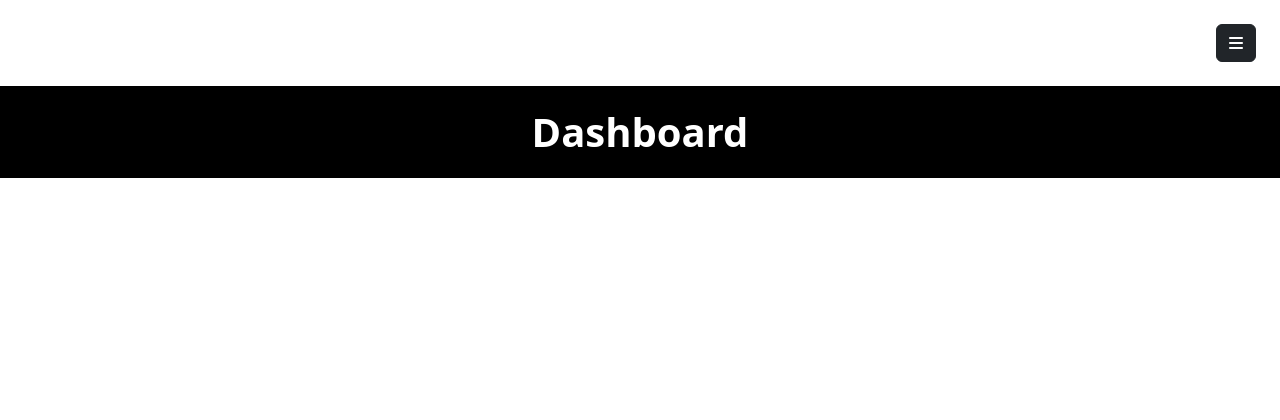
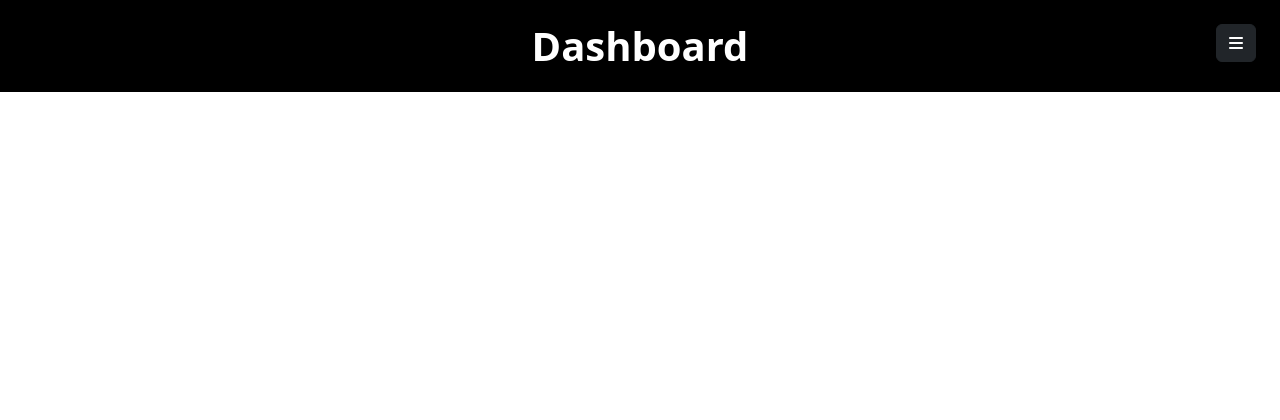
Before and after one commit to nhat191024/PetShop, a PHP site: page /?action=admin in a window 1280 px wide. Shown: the top 420 px of the page. Run offline with PHP 8.4, Linux system fonts and the light colour scheme; some libraries are stand-ins or nearby versions.

Commit message:
Fix: open nav button no longer takes up main site space

```diff
--- a/src/admin/views/components/sideNav.php
+++ b/src/admin/views/components/sideNav.php
@@ -30,6 +30,6 @@
     </div>
 </div>
 
-<button class="btn btn-dark float-end m-4 " data-bs-toggle="offcanvas" data-bs-target="#offcanvas" role="button">
+<button class="btn btn-dark position-absolute end-0 m-4" data-bs-toggle="offcanvas" data-bs-target="#offcanvas" role="button">
     <i class="fa-solid fa-bars"></i>
 </button>
```
